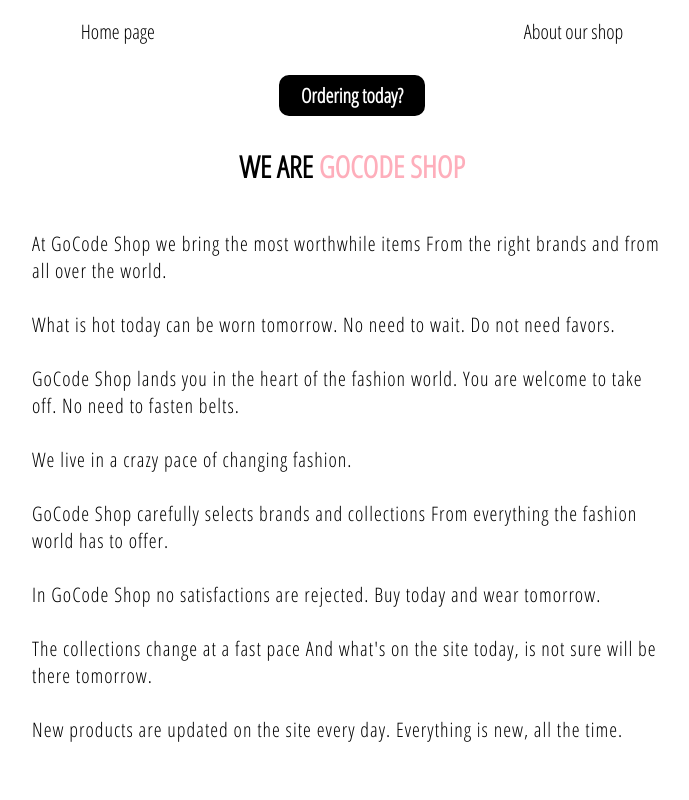
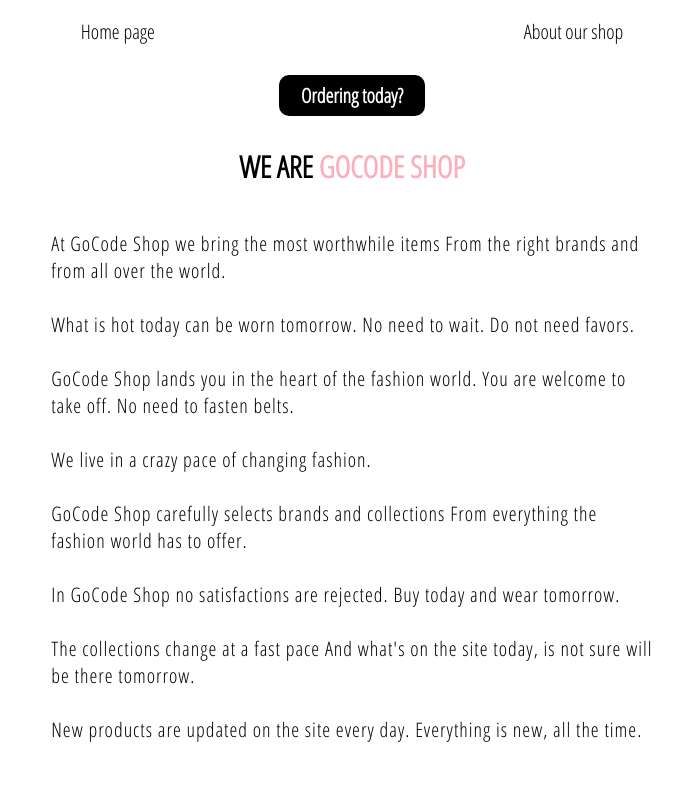
Before and after one commit to shirram54/GoCode-Shop, a React (Create React App) app in the folder client/: page /about in a window 1280 px wide. Shown: the top 800 px of the page, without its empty margins (288-977 px from the left). Built offline with nearby package versions, Linux system fonts and the light colour scheme; a web font is replaced by a local one.

Commit message:
add space between products

```diff
--- a/client/src/components/Product/Product.css
+++ b/client/src/components/Product/Product.css
@@ -3,7 +3,7 @@
   flex-direction: column;
   height: 410px;
   padding: 2%;
-  flex: 1 16%;
+  flex: 1 20%;
   background-color: #fff;
   box-shadow: 0px 0px 1px -0.2px black;
   align-items: center;
--- a/client/src/pages/About.css
+++ b/client/src/pages/About.css
@@ -32,6 +32,6 @@ img {
   text-align: left;
   letter-spacing: 1px;
   margin: auto;
-  width: 50%;
+  width: 47%;
   padding: 13px;
 }
```
